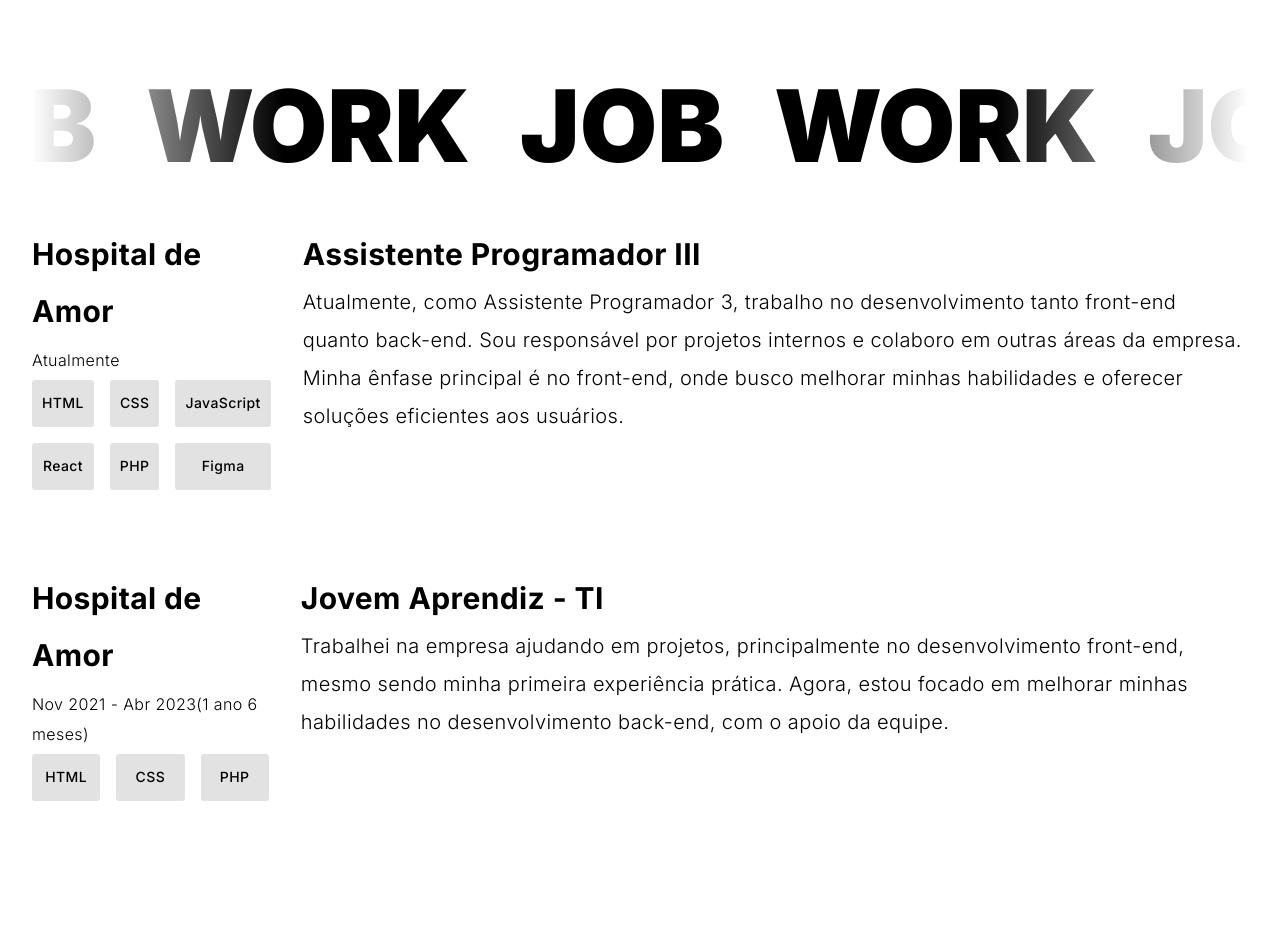
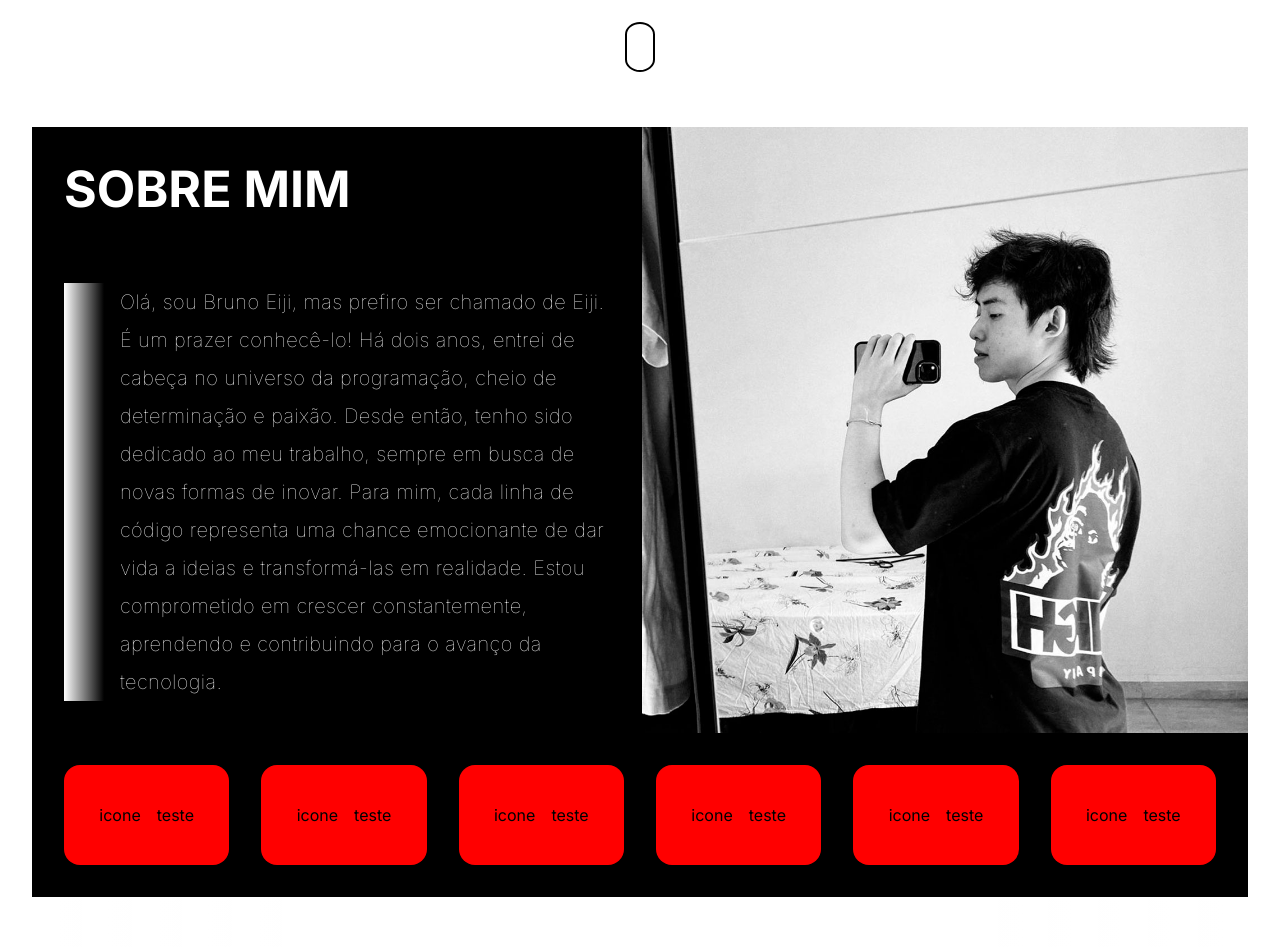
Before and after one commit to BrunoEijiMine/my-portfolio-react, a React (Create React App) app: page / in a window 1280 px wide. Shown: the part 785-1732 px from the top of the page. Before the commit the page ends 1698 px from the top, so only its background shows below. Built offline with nearby package versions, Linux system fonts and the light colour scheme.

Commit message:
implementando seçao sobre mim

```diff
--- a/package.json
+++ b/package.json
@@ -12,7 +12,9 @@
     "react": "^18.2.0",
     "react-dom": "^18.2.0",
     "react-scripts": "^5.0.1",
+    "react-scroll-motion": "^0.3.3",
     "styled-components": "^6.1.8",
+    "swiper": "^11.0.7",
     "web-vitals": "^2.1.4"
   },
   "scripts": {
--- a/src/components/About/about.css
+++ b/src/components/About/about.css
@@ -0,0 +1,72 @@
+@import url(../../main.css);
+
+.container-about{
+    display: grid;
+    grid-template-columns: repeat(2, 1fr);
+    background-color: #000;
+}
+
+.title-about{
+    font-size: 50px;
+    color: var(--mainColor);
+    padding: 2rem;
+}
+
+/* PICTURE ME */
+.parallax {
+    height: 100%;
+    overflow: hidden;
+    position: relative;
+    width: 100%;
+    background-image: url(../../img/me.jpg);
+    background-attachment: fixed;
+    background-size: auto;
+    -moz-background-size: auto;
+    -webkit-background-size: contain;
+    background-repeat: no-repeat;
+    background-position: right;
+}
+
+.gradient-text {
+    background-image: linear-gradient(to right, #FFF, #000);
+    font-weight: 600;
+    font-size: 20px;
+    padding: 20px;
+
+}
+
+/* CONTAINER ABOUT */
+.about{
+    display: flex;
+    gap: 1rem;
+    padding: 2rem;
+}
+
+.about:nth-of-type(1){
+    color: var(--mainColor);
+    font-size: 20px;
+    font-weight: 100;
+    line-height: 1.9;
+    letter-spacing: 0.4px;
+}
+
+
+/* SKILLS */
+.container-my-skils{
+    display: grid;
+    grid-template-columns: repeat(6, 1fr);
+    grid-column: span 3;
+    grid-gap: 2rem;
+    padding: 2rem;
+}
+
+.card-skil{
+    display: flex;
+    align-items: center;
+    justify-content: center;
+    gap: 1rem;
+    width: 100%;
+    height: 100px;
+    border-radius: 1rem;
+    background-color: red;
+}
--- a/src/components/About/about.js
+++ b/src/components/About/about.js
@@ -1,10 +1,55 @@
-import "../About/about.css"
+import "../About/about.css";
 
 function About() {
-
-    return (
-        <h1>About me</h1>
-    );
+  return (
+    <div className="container-about">
+      <div>
+        <h1 className="title-about">SOBRE MIM</h1>
+        <section className="about">
+          <p className="gradient-text"></p>
+          <span>
+            Olá, sou Bruno Eiji, mas prefiro ser chamado de Eiji. É um prazer
+            conhecê-lo! Há dois anos, entrei de cabeça no universo da
+            programação, cheio de determinação e paixão. Desde então, tenho sido
+            dedicado ao meu trabalho, sempre em busca de novas formas de inovar.
+            Para mim, cada linha de código representa uma chance emocionante de
+            dar vida a ideias e transformá-las em realidade. Estou comprometido
+            em crescer constantemente, aprendendo e contribuindo para o avanço
+            da tecnologia.
+          </span>
+        </section>
+      </div>
+      <section>
+        <div class="parallax"></div>
+      </section>
+      <div className="container-my-skils">
+        <div className="card-skil">
+          <p>icone</p>
+          <p>teste</p>
+        </div>
+        <div className="card-skil">
+          <p>icone</p>
+          <p>teste</p>
+        </div>
+        <div className="card-skil">
+          <p>icone</p>
+          <p>teste</p>
+        </div>
+        <div className="card-skil">
+          <p>icone</p>
+          <p>teste</p>
+        </div>
+        <div className="card-skil">
+          <p>icone</p>
+          <p>teste</p>
+        </div>
+        <div className="card-skil">
+          <p>icone</p>
+          <p>teste</p>
+        </div>
+      </div>
+    </div>
+  );
 }
 
 export default About;
--- a/src/components/Content/content.css
+++ b/src/components/Content/content.css
@@ -3,6 +3,7 @@
 .container-content{
     display: grid;
     grid-template-columns: 3fr 1fr;
+    height: 100vh;
 }
 
 .container-name{
@@ -50,11 +51,51 @@
     color: var(--secondaryColor);
 }
 
+.container-loader{
+    display: flex;
+    grid-column: span 3;
+    justify-content: center;
+}
+
+.loader {
+    width: 30px;
+    height: 50px;
+    box-sizing: border-box;
+    border: 2px solid #000;
+    position: relative;
+    border-radius: 50% 50% 50% 50% / 25% 25% 25% 25%;
+  }
+
+  .loader::before {
+    content: '';
+    position: absolute;
+    left: 50%;
+    top: 0;
+    transform: translate(-50% , 50%);
+    width: 10px;
+    height: 10px;
+    background: #000;
+    border-radius: 50%;
+    animation: fadeDown 1s ease-out infinite;
+  }
+
+  @keyframes fadeDown {
+    0% {
+      top: 0%;
+      opacity: 1;
+    }
+    100% {
+      top: 60%;
+      opacity: 0;
+    }
+  }
+
 /* (320x480) iPhone (Original, 3G, 3GS) */
 @media only screen and (min-width: 320px) and (max-width: 480px) {
     .container-content{
         display: flex;
         flex-direction: column;
+        justify-content: space-around;
     }
 
     .container-social{
--- a/src/components/Content/content.js
+++ b/src/components/Content/content.js
@@ -1,25 +1,33 @@
-import { FontAwesomeIcon } from '@fortawesome/react-fontawesome'
-import { faInstagram, faTwitter, faGithub } from '@fortawesome/free-brands-svg-icons'
+import { FontAwesomeIcon } from "@fortawesome/react-fontawesome";
+import {
+  faInstagram,
+  faTwitter,
+  faGithub,
+} from "@fortawesome/free-brands-svg-icons";
 
-import "../Content/content.css"
+import "../Content/content.css";
 
 function Header() {
-
   return (
-        <div className='container-content'>
-
-            <div className='container-name'>
-                <p className='title'>Welcome.</p>
-                <p className='name'>BRUNO EIJI</p>
-                <p className="description">Sou um entusiasta de tecnologia e fotografia, sempre em busca de inovação e capturando momentos com uma abordagem criativa e única.</p>
+    <div className="container-content">
+      <div className="container-name">
+        <p className="title">Welcome.</p>
+        <p className="name">BRUNO EIJI</p>
+        <p className="description">
+          Sou um entusiasta de tecnologia e fotografia, sempre em busca de
+          inovação e capturando momentos com uma abordagem criativa e única.
+        </p>
       </div>
 
       <div className="container-social">
-                <FontAwesomeIcon className='icon' icon={faInstagram} />
-                <FontAwesomeIcon className='icon' icon={faTwitter} />
-                <FontAwesomeIcon className='icon' icon={faGithub} />
+        <FontAwesomeIcon className="icon" icon={faInstagram} />
+        <FontAwesomeIcon className="icon" icon={faTwitter} />
+        <FontAwesomeIcon className="icon" icon={faGithub} />
       </div>
 
+      <div className="container-loader">
+        <span class="loader"></span>
+      </div>
     </div>
   );
 }
--- a/src/components/Header/header.css
+++ b/src/components/Header/header.css
@@ -56,6 +56,7 @@ header .nav-btn{
         background-color: var(--mainColor);
         transition: 1s ease-in-out;
         transform: translateY(-100vh);
+        z-index: 100;
     }
 
     header .responsive_nav{
--- a/src/components/Work/work.js
+++ b/src/components/Work/work.js
@@ -30,14 +30,14 @@ function Work() {
                 <div className='company'>
                     <h1>Hospital de Amor</h1>
                     <p className='work-date'>Atualmente</p>
-                    <div className='work-skill'>
+                    {/* <div className='work-skill'>
                         <span>HTML</span>
                         <span>CSS</span>
                         <span>JavaScript</span>
                         <span>React</span>
                         <span>PHP</span>
                         <span>Figma</span>
-                    </div>
+                    </div> */}
                 </div>
                 <div className='office'>
                     <h1>Assistente Programador III</h1>
@@ -48,11 +48,11 @@ function Work() {
                 <div className='company'>
                     <h1>Hospital de Amor</h1>
                     <p className='work-date'>Nov 2021 - Abr 2023(1 ano 6 meses)</p>
-                    <div className='work-skill'>
+                    {/* <div className='work-skill'>
                         <span>HTML</span>
                         <span>CSS</span>
                         <span>PHP</span>
-                    </div>
+                    </div> */}
                 </div>
                 <div className='office'>
                     <h1>Jovem Aprendiz - TI</h1>
```
Also changed, not shown: src/img/me.jpg (added), 1 other file (tests, documents, lock files or other folders). Lines whose indentation alone changed are shown as unchanged.
